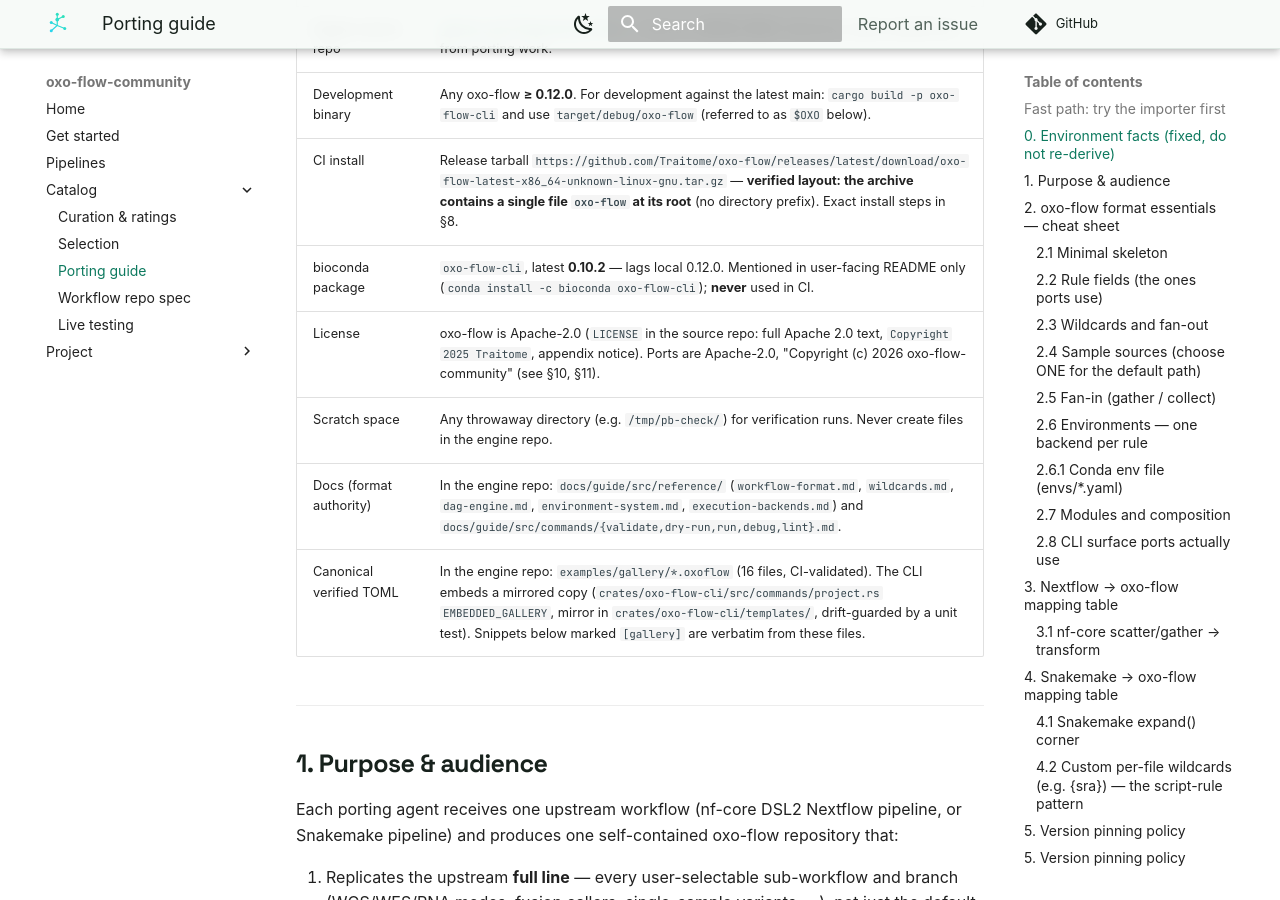
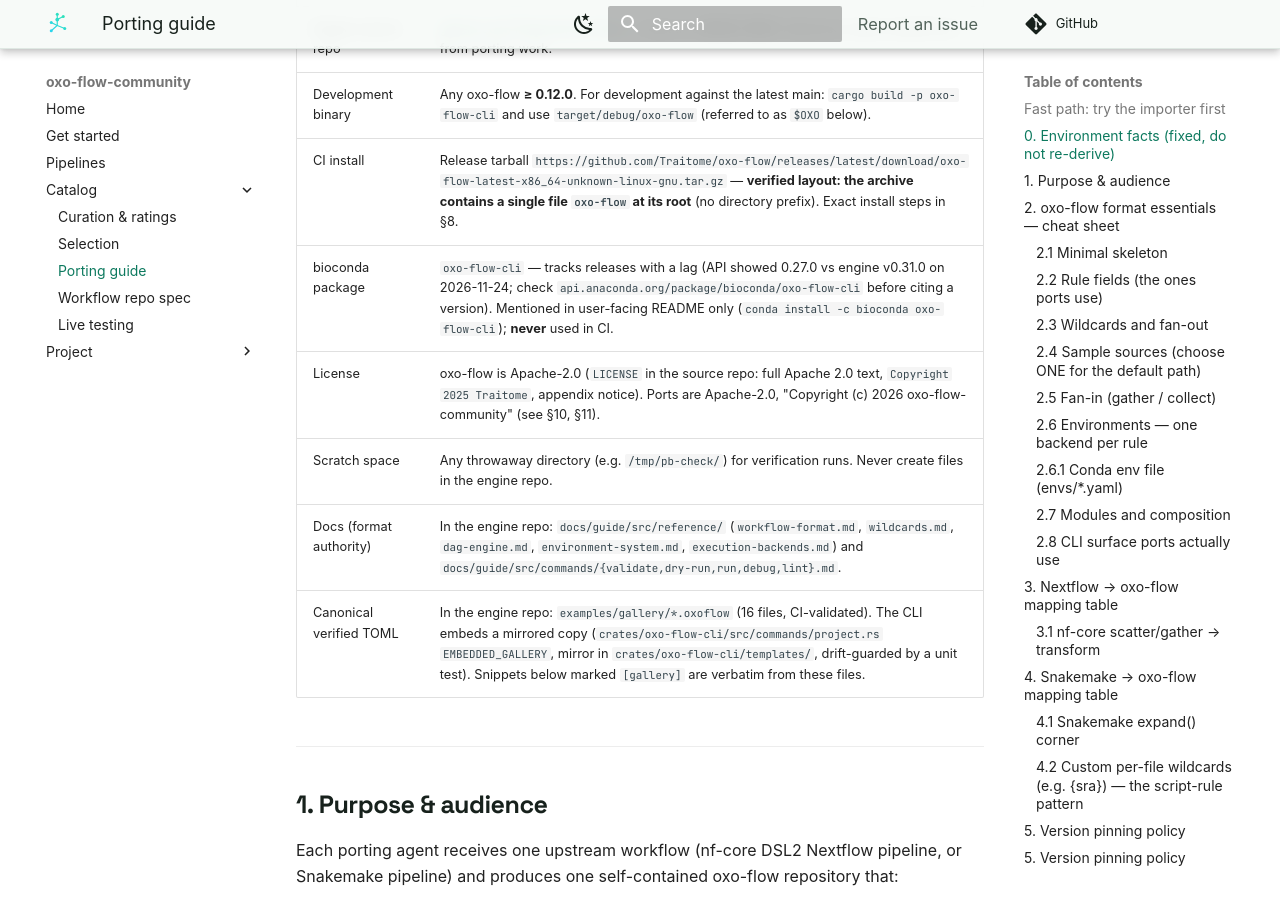
Before and after one commit to oxo-flow-community/oxo-flow-community.github.io, an MkDocs documentation site: the page built from docs/about/porting.md, in a window 1280 px wide and 900 px high, scrolled down 1614 px. Built offline with MkDocs 1.6.1 and Material for MkDocs 9.7.7, drawn with Linux system fonts in a browser that asks for light colours; comment, search, counter and statistics services are not loaded.

Commit message:
fix(site): reviewer follow-ups — stale bioconda 0.10.2 in porting.md, search legend covers description
Both flagged non-blocking by the independent review of #118:
- docs/about/porting.md cited bioconda latest 0.10.2 (pre-existing; API
  showed 0.27.0 on 2026-11-24) — replaced with check-the-API phrasing
- catalog legend said search is by name/tool/tag; the haystack gained
  description in #118 — legend now says so

Co-Authored-By: Claude Code <noreply@anthropic.com>

```diff
--- a/docs/about/porting.md
+++ b/docs/about/porting.md
@@ -56,7 +56,7 @@ A clean import is a structural translation, not a semantic-parity claim: the gen
 | Engine source repo | [github.com/Traitome/oxo-flow](https://github.com/Traitome/oxo-flow) — treat as a **READ-ONLY** reference; never commit to it from porting work. |
 | Development binary | Any oxo-flow **≥ 0.12.0**. For development against the latest main: `cargo build -p oxo-flow-cli` and use `target/debug/oxo-flow` (referred to as `$OXO` below). |
 | CI install | Release tarball `https://github.com/Traitome/oxo-flow/releases/latest/download/oxo-flow-latest-x86_64-unknown-linux-gnu.tar.gz` — **verified layout: the archive contains a single file `oxo-flow` at its root** (no directory prefix). Exact install steps in §8. |
-| bioconda package | `oxo-flow-cli`, latest **0.10.2** — lags local 0.12.0. Mentioned in user-facing README only (`conda install -c bioconda oxo-flow-cli`); **never** used in CI. |
+| bioconda package | `oxo-flow-cli` — tracks releases with a lag (API showed 0.27.0 vs engine v0.31.0 on 2026-11-24; check `api.anaconda.org/package/bioconda/oxo-flow-cli` before citing a version). Mentioned in user-facing README only (`conda install -c bioconda oxo-flow-cli`); **never** used in CI. |
 | License | oxo-flow is Apache-2.0 (`LICENSE` in the source repo: full Apache 2.0 text, `Copyright 2025 Traitome`, appendix notice). Ports are Apache-2.0, "Copyright (c) 2026 oxo-flow-community" (see §10, §11). |
 | Scratch space | Any throwaway directory (e.g. `/tmp/pb-check/`) for verification runs. Never create files in the engine repo. |
 | Docs (format authority) | In the engine repo: `docs/guide/src/reference/` (`workflow-format.md`, `wildcards.md`, `dag-engine.md`, `environment-system.md`, `execution-backends.md`) and `docs/guide/src/commands/{validate,dry-run,run,debug,lint}.md`. |
```
Also changed, not shown: docs/pipelines/index.md (+1 -1 lines).
